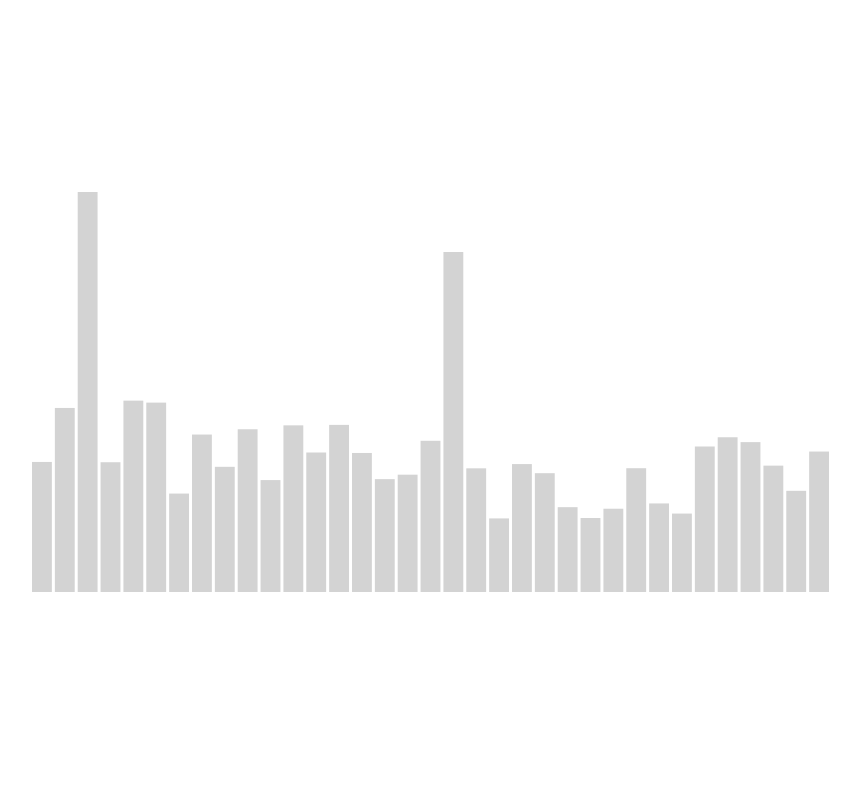
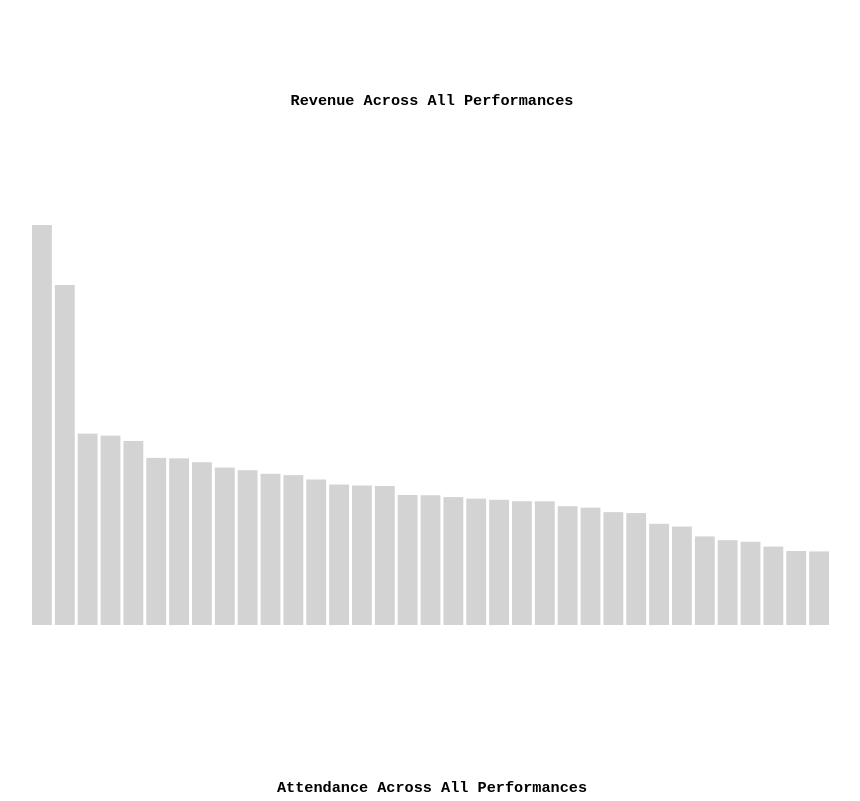
Before and after one commit to niktaskar/tour_analytics, a plain HTML site: page index.html in a window 1280 px wide. Shown: the part 800-1601 px from the top of the page, without its empty margins (208-1068 px from the left). Drawn offline with Linux system fonts and the light colour scheme.

Commit message:
Sorted datasets

```diff
--- a/index.html
+++ b/index.html
@@ -37,10 +37,12 @@
 </div>
 
 <div id="rev-barchart-area" class="chart-div">
+    <h3>Revenue Across All Performances</h3>
 
 </div>
 
 <div id="att-barchart-area" class="chart-div">
+    <h3>Attendance Across All Performances</h3>
 
 </div>
 
--- a/js/main.js
+++ b/js/main.js
@@ -129,6 +129,7 @@ function renderBarCharts(data) {
             .domain([0, maxAttend])
             .range([0, height-200]);
 
+        data = sortData(data, "Revenue");
         var i = 0;
         var length = data.length;
         var rectWidth = (width-200)/length;
@@ -153,6 +154,7 @@ function renderBarCharts(data) {
             .attr("transform", "translate(100, -100)");
 
 
+        data = sortData(data, "Attendance");
         var j = 0;
         attBarChartArea.selectAll("rect")
             .data(data)
@@ -206,21 +208,18 @@ function dataWrangle(data) {
     }
 }
 
-// function renderTooltip(data){
-//     data.forEach(function(d){
-//         var tip = d3.tip()
-//         // .data(tourData.Concerts)
-//         // .enter()
-//             .attr("class", "tooltip")
-//             .direction("e")
-//             .html(function(d){
-//                 return "<p><h4>State " + d.Attendance + "</h4></p><p>Attendance: " + d.Attendance + "</p><p>Revenue: " + d.Revenue + "</p>"
-//             });
-//
-//         svg.call(tip);
-//     });
-//
-// }
+function sortData(data, measure){
+    if(measure === "Revenue"){
+        data = data.sort(function(a,b){
+            return b.Revenue - a.Revenue;
+        });
+    } else {
+        data = data.sort(function (a, b) {
+            return b.Attendance - a.Attendance;
+        });
+    }
+    return data;
+}
 
 document.getElementById("selector-select").addEventListener("change", handleChange);
 
```
